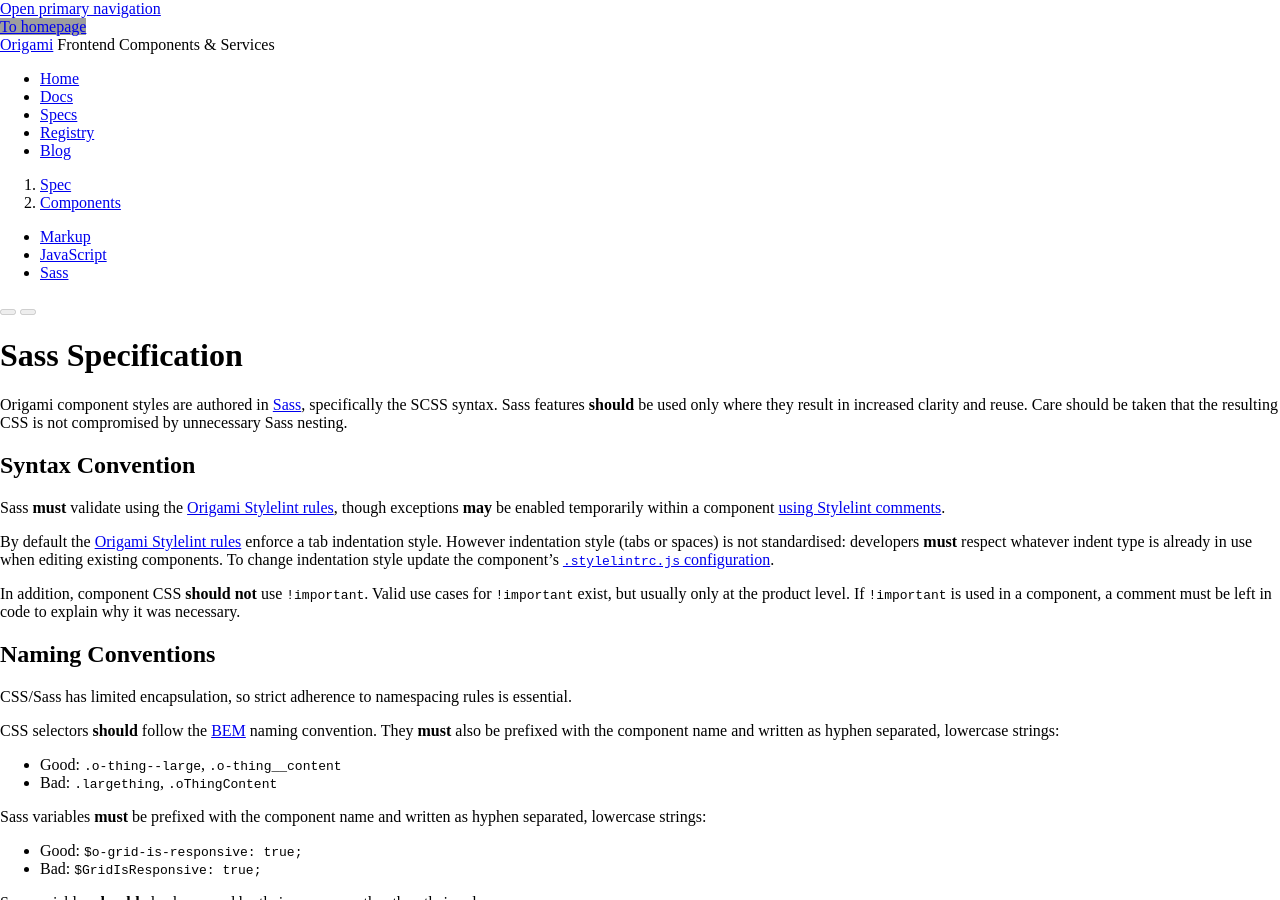
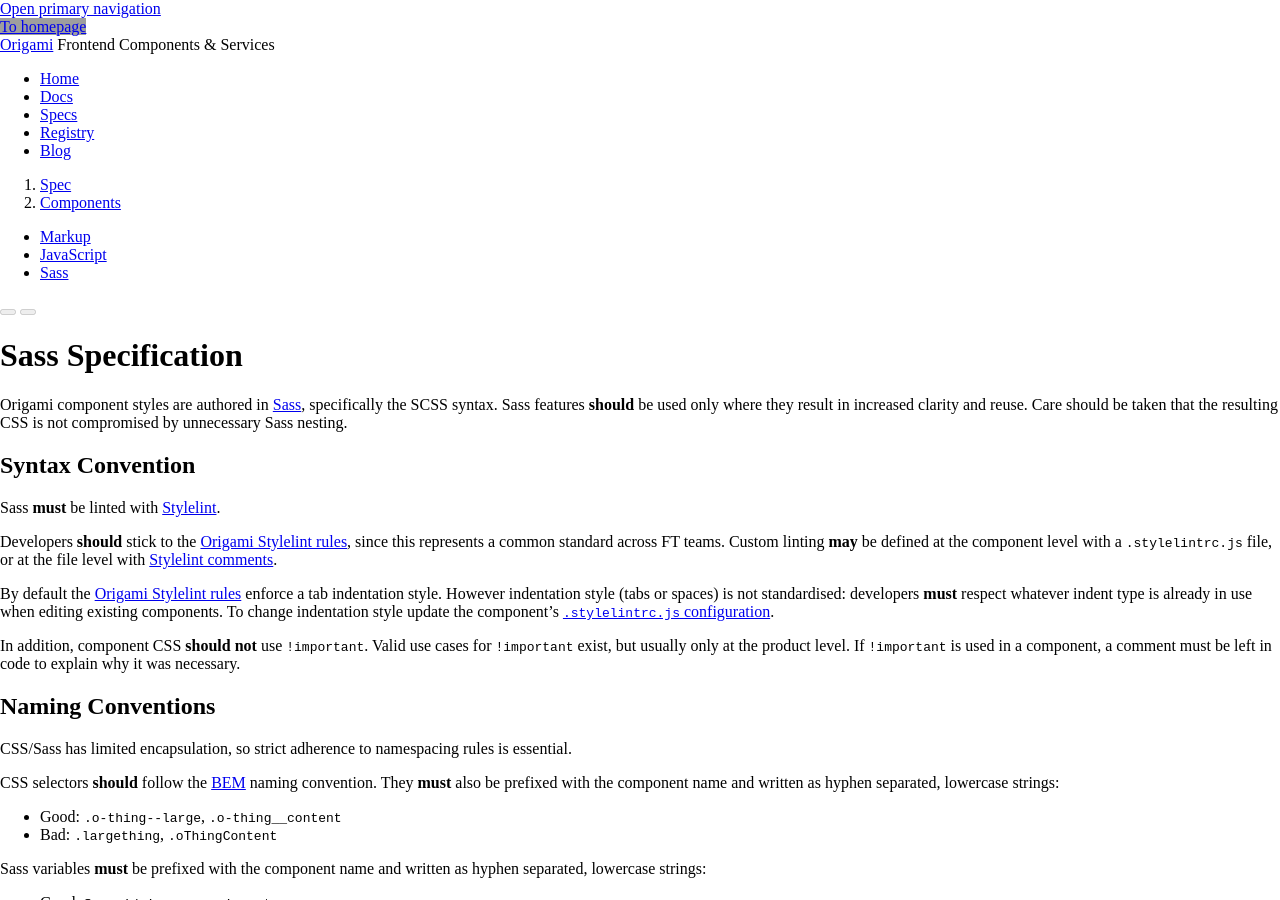
Before and after one commit to Financial-Times/origami-website, a Jekyll site: the page built from _specification-v1/sass.md, in a window 1280 px wide and 900 px high. Built offline with Jekyll 4.4.1, drawn with Linux system fonts in a browser that asks for light colours; a style sheet for code colours, icons or effects is not loaded; grey boxes are pictures that could not be loaded.

Commit message:
Allow custom stylelint rules to be defined
This aligns our sass linting spec with our javascript linting spec which allows custom linting rules to be defined for a component.

This fixes https://github.com/Financial-Times/origami/issues/53

```diff
--- a/_specification-v1/sass.md
+++ b/_specification-v1/sass.md
@@ -21,7 +21,10 @@ Origami component styles are authored in <a href="http://sass-lang.com/" class="
 
 ## Syntax Convention
 
-Sass **must** validate using the <a href="https://github.com/Financial-Times/stylelint-config-origami-component" class="o-typography-link--external">Origami Stylelint rules</a>, though exceptions **may** be enabled temporarily within a component <a href="https://stylelint.io/user-guide/rules/comment-empty-line-before#stylelint-commands" class="o-typography-link--external">using Stylelint comments</a>.
+
+Sass **must** be linted with [Stylelint](https://stylelint.io/).
+
+Developers **should** stick to the <a href="https://github.com/Financial-Times/stylelint-config-origami-component" class="o-typography-link--external">Origami Stylelint rules</a>, since this represents a common standard across FT teams. Custom linting **may** be defined at the component level with a `.stylelintrc.js` file, or at the file level with <a href="https://stylelint.io/user-guide/rules/comment-empty-line-before#stylelint-commands" class="o-typography-link--external">Stylelint comments</a>.
 
 By default the <a href="https://github.com/Financial-Times/stylelint-config-origami-component" class="o-typography-link--external">Origami Stylelint rules</a> enforce a tab indentation style. However indentation style (tabs or spaces) is not standardised: developers **must** respect whatever indent type is already in use when editing existing components. To change indentation style update the component's [`.stylelintrc.js` configuration](https://stylelint.io/user-guide/configure).
 
```
